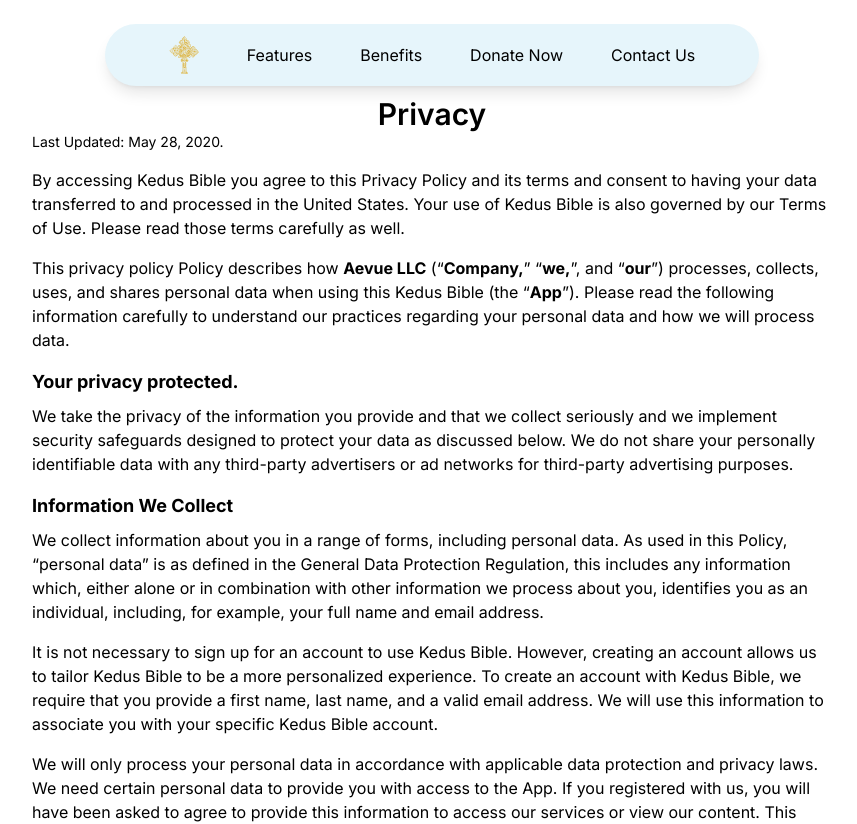
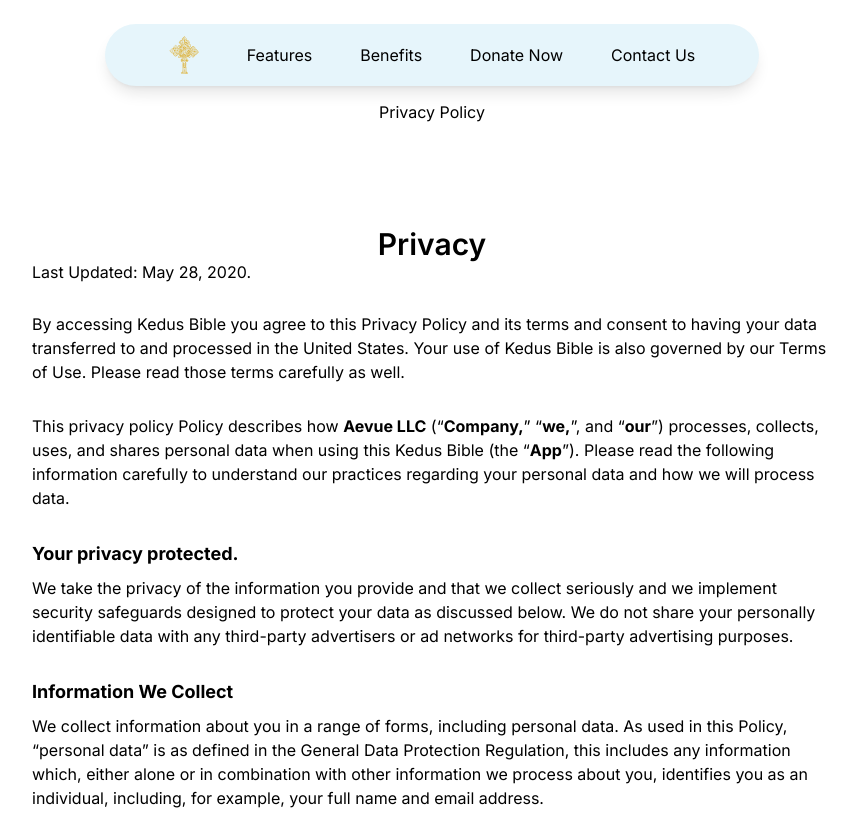
Before and after one commit to Yishak-KD/kb-web-clone, a Next.js app: page /privacy in a window 1280 px wide. Shown: the top 824 px of the page, without its empty margins (208-1065 px from the left). Built offline with nearby package versions, Linux system fonts and the light colour scheme; no server answers.

Commit message:
Updates on eslintr

```diff
--- a/src/app/privacy/page.tsx
+++ b/src/app/privacy/page.tsx
@@ -1,13 +1,14 @@
 'use client'
 import Footer from "@/components/landingPage/footer/Footer"
 import Navigation from "@/components/landingPage/navigation/Navigation"
+import Legal from "@/components/legal/Legal"
 import PrivacyPolicy from "@/components/legal/PrivacyPolicy"
 
 const Privacy = () => {
     return (
         <>
             <Navigation />
-            <PrivacyPolicy />
+            <Legal title="Privacy Policy"/>
             <Footer />
         </>
 )}
--- a/src/components/legal/Legal.tsx
+++ b/src/components/legal/Legal.tsx
@@ -1,6 +1,6 @@
 import React from 'react';
-// import TermsOfUse from './TermsOfUse';
-// import PrivacyPolicy from './PrivacyPolicy';
+import TermsOfUse from './TermsOfUse';
+import PrivacyPolicy from './PrivacyPolicy';
 import './legal.css';
 
 interface IProps {
@@ -11,9 +11,9 @@
   const renderDocument = () => {
     switch (title) {
       case 'Terms of Use':
-        // return <TermsOfUse />;
+        return <TermsOfUse />;
       case 'Privacy Policy':
-        // return <PrivacyPolicy />;
+        return <PrivacyPolicy />;
       default:
         return null;
     }
```
Also changed, not shown: 1 other file (tests, documents, lock files or other folders).
